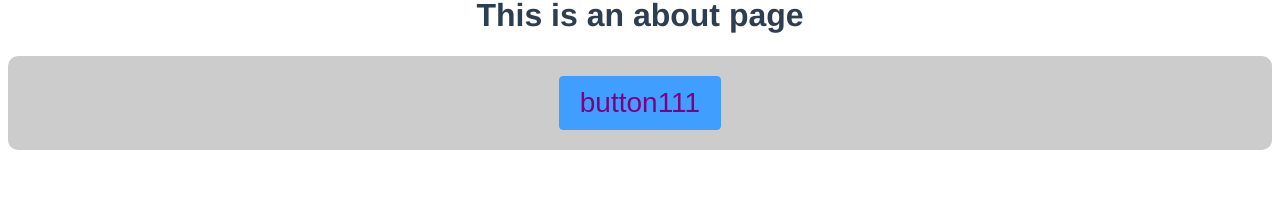
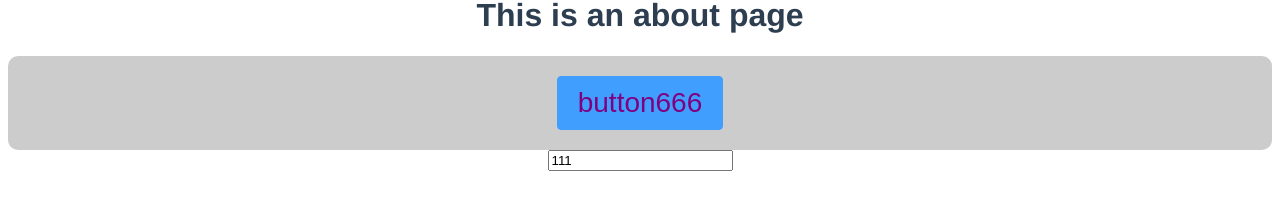
Before and after one commit to jay6697117/zjh-vue-ui, a Vue app: page /about in a window 1280 px wide. Shown: the part 110-320 px from the top of the page. Built offline with nearby package versions, Linux system fonts and the light colour scheme.

Commit message:
submit 003

```diff
--- a/examples/views/About.vue
+++ b/examples/views/About.vue
@@ -2,7 +2,8 @@
   <div class="about">
     <h1>This is an about page</h1>
     <ZjhButton type="primary">
-      <template v-slot:default>button111</template>
+      <template v-slot:default>button666</template>
     </ZjhButton>
+    <ZjhInput />
   </div>
 </template>
--- a/packages/Input/index.js
+++ b/packages/Input/index.js
@@ -0,0 +1,7 @@
+import ZjhInput from './src/index.vue';
+
+ZjhInput.install = function (Vue) {
+  Vue.component(ZjhInput.name, ZjhInput);
+};
+
+export default ZjhInput;
--- a/packages/Input/src/index.vue
+++ b/packages/Input/src/index.vue
@@ -0,0 +1,11 @@
+<template>
+  <input type="text" value="111" />
+</template>
+
+<script>
+export default {
+  name: 'ZjhInput'
+};
+</script>
+
+<style lang="less" scoped></style>
--- a/packages/index.js
+++ b/packages/index.js
@@ -1,6 +1,7 @@
 import ZjhButton from './Button/index';
+import ZjhInput from './Input/index';
 
-const compList = [ZjhButton];
+const compList = [ZjhButton, ZjhInput];
 
 const install = function (Vue) {
   if (install.installed) {
@@ -18,5 +19,6 @@ if (typeof window !== 'undefined' && window.Vue) {
 
 export default {
   install, // 导出的对象必须具有 install，才能被 Vue.use() 方法安装
-  ZjhButton // 以下是具体的组件列表
+  ZjhButton, // 以下是具体的组件列表
+  ZjhInput // 以下是具体的组件列表
 };
```
